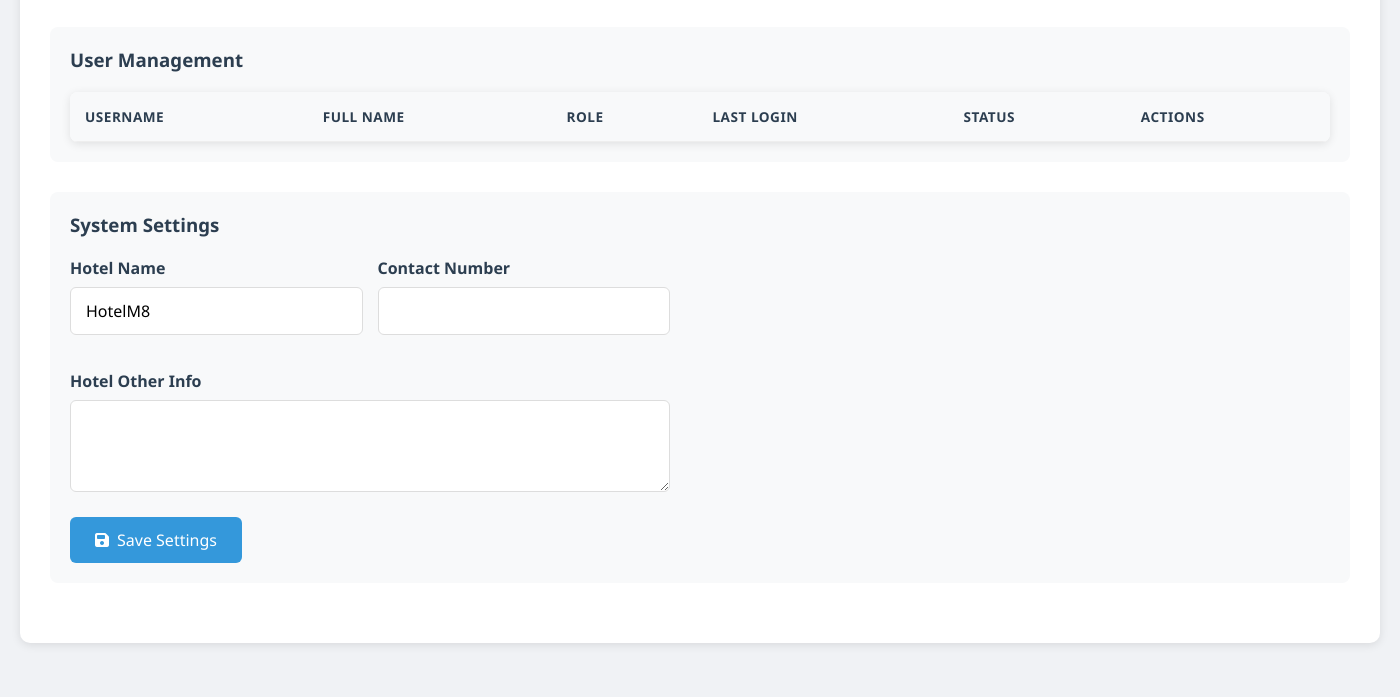
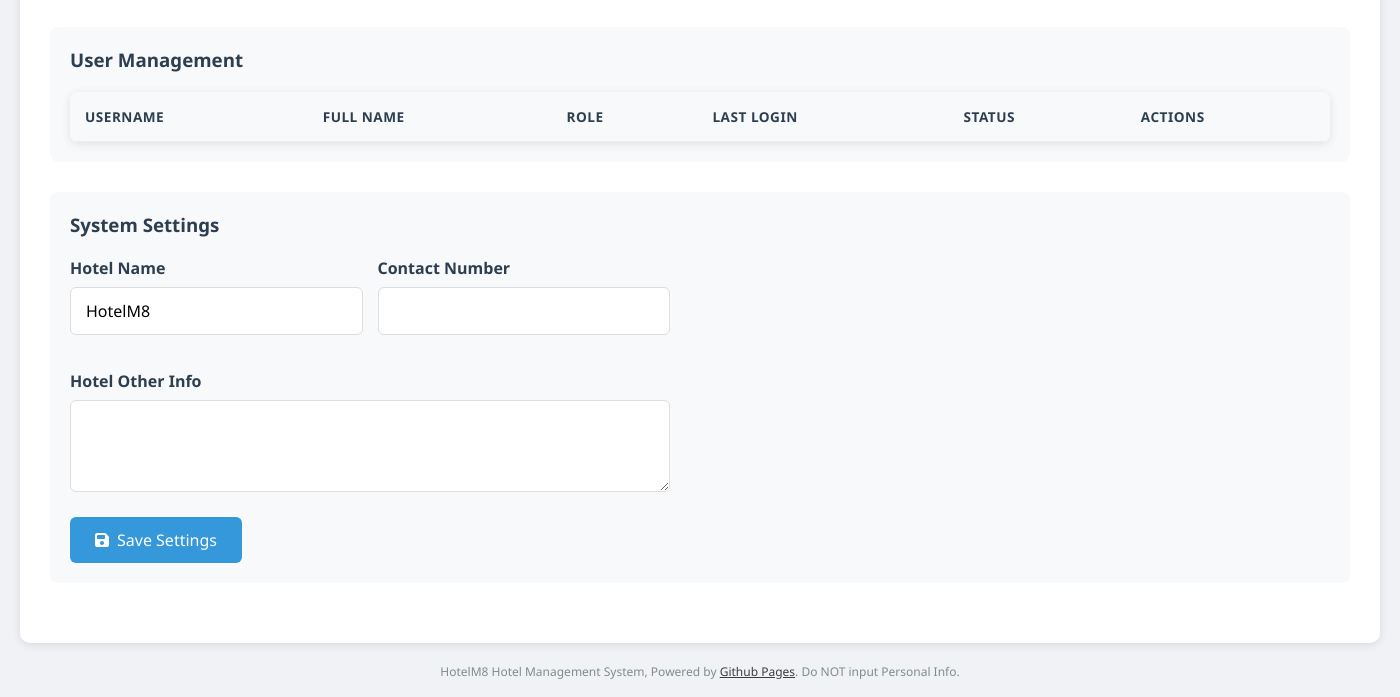
Before and after one commit to HotelM8/hotelm8.github.io, an Electron app: page admin.html in a window 1400 px wide. Shown: the part 345-1042 px from the top of the page. Before the commit the page ends 1008 px from the top, so only its background shows below. Drawn offline with Linux system fonts and the light colour scheme.

Commit message:
Added Footer and updated the disclaimer

```diff
--- a/admin.html
+++ b/admin.html
@@ -204,7 +204,7 @@
             </div>
         </div>
     </div>
-
+<p class="login-footer">HotelM8 Hotel Management System, Powered by <a href="https://docs.github.com/en/pages" class="footernote">Github Pages</a>. Do NOT input Personal Info.<br><br></p>
     <script src="admin.js"></script>
 </body>
 </html>
--- a/package.json
+++ b/package.json
@@ -1,6 +1,6 @@
 {
-  "name": "hotelm8promax",
-  "productName": "hotelm8promax",
+  "name": "hotelm8",
+  "productName": "hotelm8",
   "description": "My Electron application description",
   "keywords": [],
   "main": "./main.js",
--- a/style.css
+++ b/style.css
@@ -965,3 +965,6 @@ body {
     text-align: center;
     opacity: 0.8;
 }
+.footernote {
+    color: rgb(61, 61, 61);
+}
```
Also changed, not shown: checkin.html (+1 -1 lines), checkout.html (+1 -1 lines), dashboard.html (+1 -1 lines), guests.html (+1 -1 lines), index.html (+1 -1 lines), reports.html (+1 -1 lines), rooms.html (+1 -1 lines).
